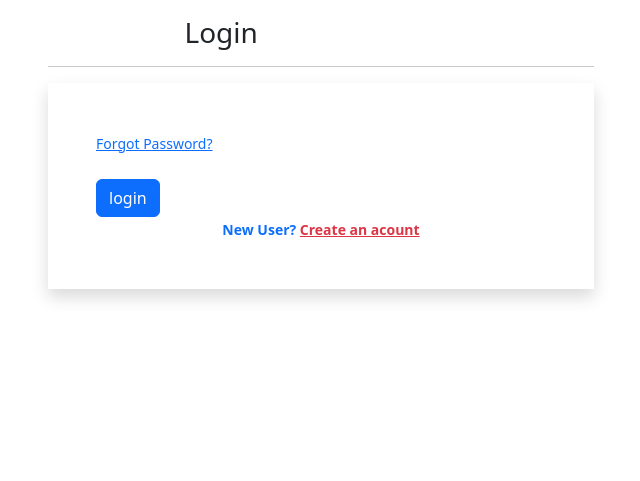
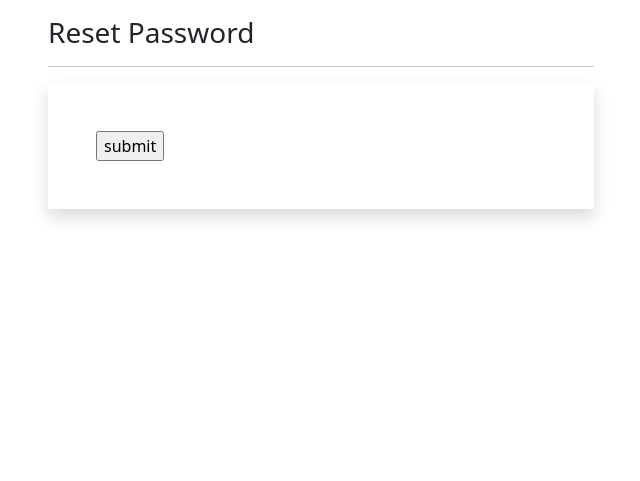
Before and after one commit to MBAJERWAKAERIC/Ecommerce_django, a Django app: template ec/app/templates/app/password_reset.html in a window 1280 px wide. Shown: the part 96-577 px from the top of the page, without its empty margins (319-959 px from the left). Run offline with Django 4.2, Linux system fonts and the light colour scheme; the template is opened without the code that fills it, so the values that code supplies are empty.

Commit message:
password reset

```diff
--- a/ec/app/templates/app/password_reset.html
+++ b/ec/app/templates/app/password_reset.html
@@ -6,7 +6,7 @@
 <div class="container">
     <div class="row my-3">
         <div class="col-sm-6 offset-sm-3">
-            <h3 class="col-sm-6 offset-sm-3">Login</h3>
+            <h3 >Reset Password</h3>
             <hr>
 
             <form action="" method="post" novalidate class="shadow p-5">
@@ -17,14 +17,8 @@
                 <br>
                 {% endfor %}
 
-                <small><a href={% url 'password_reset' %}>Forgot Password?</a></small>
-                <br>
-                <input type="submit" class="btn btn-primary mt-4" value="login">
-                <div class="text-center text-primary fw-bold">
-                    <small> New User? <a href="{% url 'customerregistration' %}"
-                    class="text-danger"> Create an acount </a>
-                </small>
-                </div>
+                <input type="submit" clss="btn btn primary mt-4" value="submit">
+            </br>
                 {% if form.non_field_errors %}
                 {% for error in form.non_field_errors %}
                    <p class="alert alert-danger my-3">{{error}}</p>
```
Also changed, not shown: ec/app/templates/app/password_reset_done.html (+15 -0 lines), ec/db.sqlite3.
